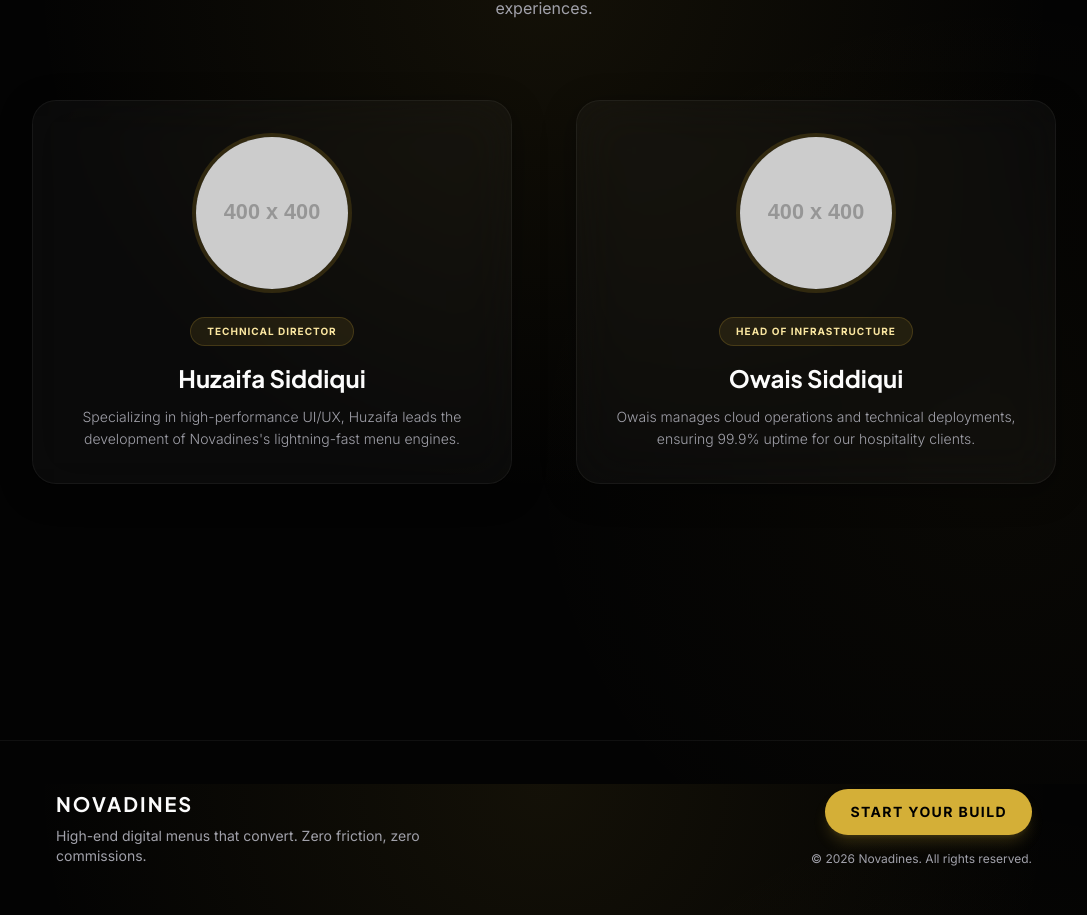
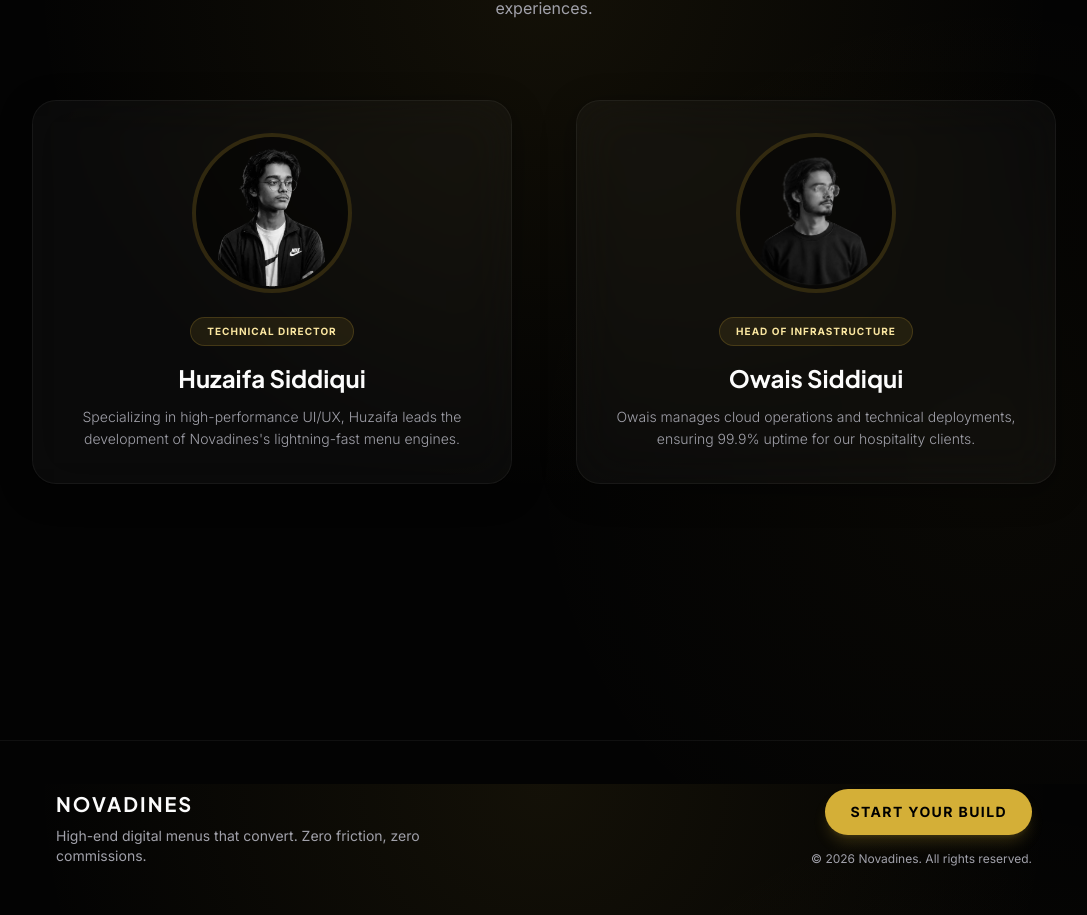
Before and after one commit to Huzaifa-Siddique/novadines, a Next.js app: page / in a window 1280 px wide. Shown: the part 4016-4931 px from the top of the page, without its empty margins (96-1183 px from the left). Built offline with nearby package versions, Linux system fonts and the light colour scheme.

Commit message:
feat: added actual team member photos and aligned perfectly

```diff
--- a/src/components/sections/AboutSection.tsx
+++ b/src/components/sections/AboutSection.tsx
@@ -6,15 +6,16 @@ const team = [
     name: "Huzaifa Siddiqui",
     role: "Technical Director",
     description: "Specializing in high-performance UI/UX, Huzaifa leads the development of Novadines's lightning-fast menu engines.",
-    // Placeholder image
-    image: "https://placehold.co/400x400/111/333?text=Huzaifa"
+    image: "/images/team/huzaifa.webp",
+    objectPosition: "object-center"
   },
   {
     name: "Owais Siddiqui",
     role: "Head of Infrastructure",
     description: "Owais manages cloud operations and technical deployments, ensuring 99.9% uptime for our hospitality clients.",
-    // Placeholder image
-    image: "https://placehold.co/400x400/111/333?text=Owais"
+    image: "/images/team/owais.webp",
+    // Adjusting alignment specifically for Owais's picture based on previous feedback
+    objectPosition: "object-top pt-2"
   }
 ];
 
@@ -39,7 +40,7 @@ export default function AboutSection() {
                 <img
                   src={member.image}
                   alt={member.name}
-                  className="w-full h-full object-cover object-center grayscale hover:grayscale-0 transition-all duration-500"
+                  className={`w-full h-full object-cover ${member.objectPosition || 'object-center'} grayscale hover:grayscale-0 transition-all duration-500`}
                 />
               </div>
               <div className="inline-flex items-center px-4 py-1.5 rounded-full border border-gold-primary/20 bg-gold-primary/10 text-[10px] font-bold tracking-widest uppercase text-gold-light mb-4">
```
Also changed, not shown: public/images/team/huzaifa.webp (added), public/images/team/owais.webp (added).
